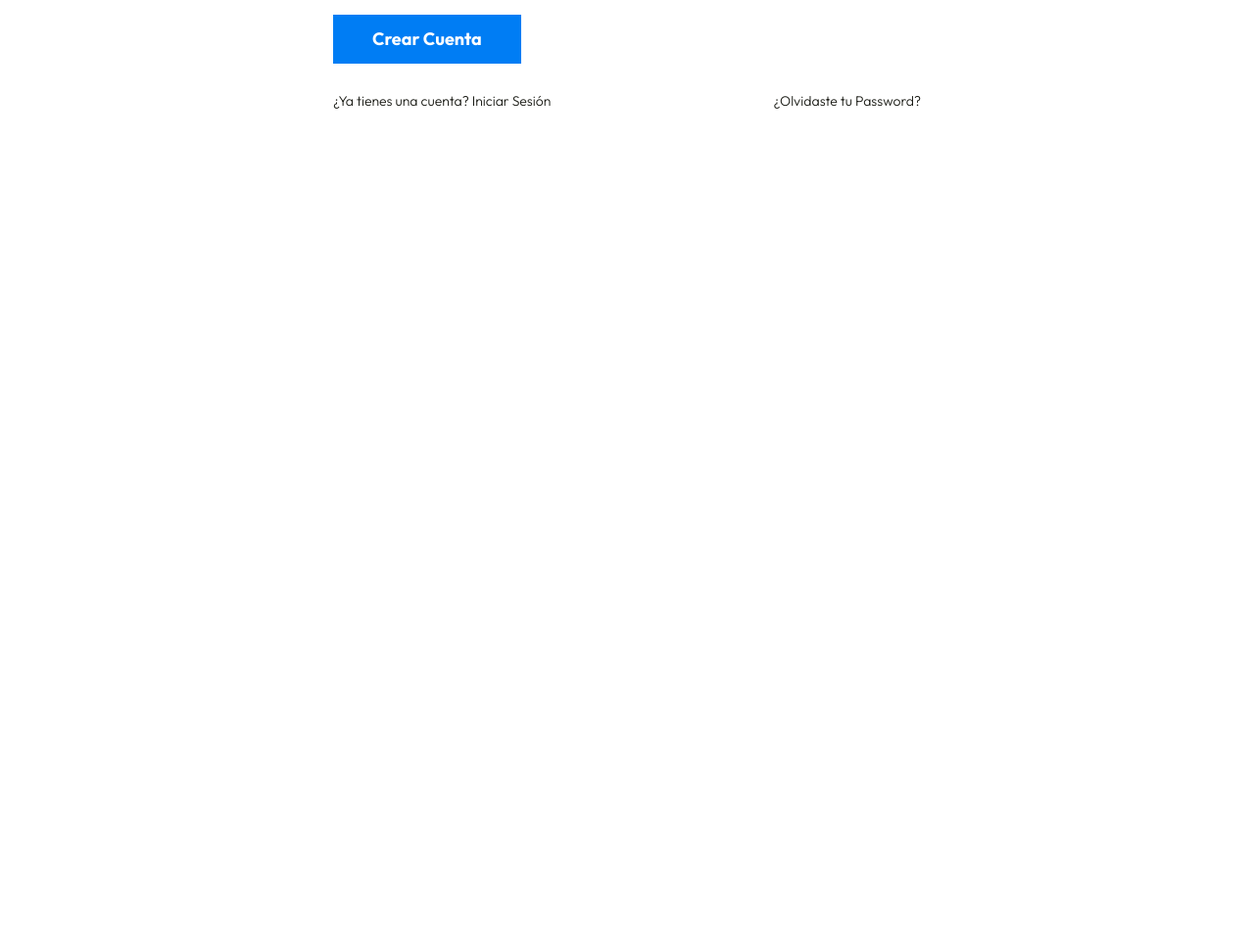
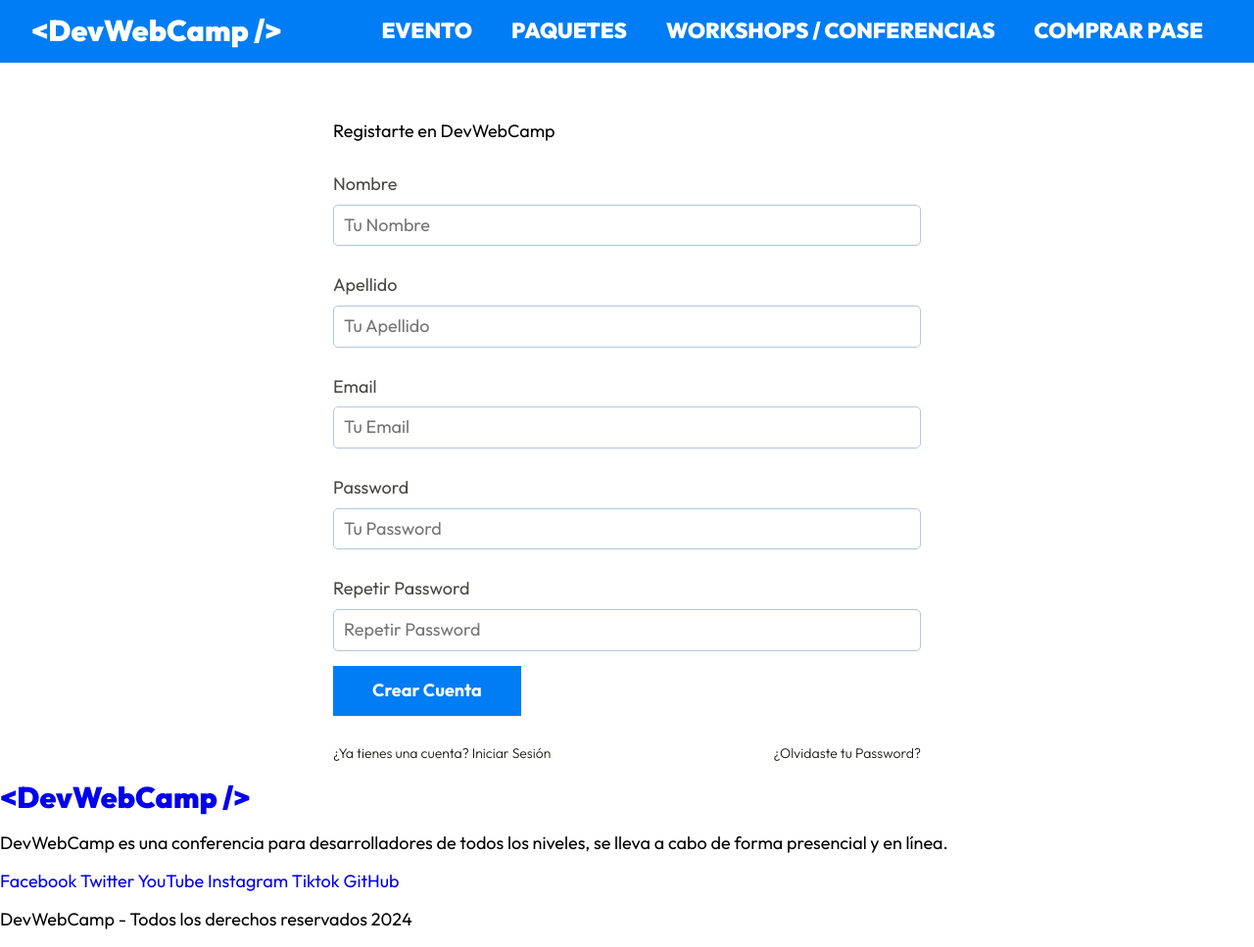
Before and after one commit to Johnsky-Games/DevWebCamp_inicio, a PHP site: template views/auth/registro.php in a window 1280 px wide. Shown: the part 601-1568 px from the top of the page at 98% size. Before the commit the page ends 712 px from the top, so only its background shows below. Run offline with PHP 8.4, Linux system fonts and the light colour scheme; the template is opened without the code that fills it, so the values that code supplies are empty; some libraries are stand-ins or nearby versions.

Commit message:
Creando header y footer

```diff
--- a/src/scss/base/_mixins.scss
+++ b/src/scss/base/_mixins.scss
@@ -51,7 +51,7 @@
 }
 
 @mixin contenedor {
-    width: min(95%, 120rem);
+    width: min(95%, 144rem);
     margin: 0 auto;
 }
 
@@ -68,6 +68,26 @@
 
 @mixin nombre-pagina {
     @include headings;
-    margin: 6rem 0  3rem 0;
+    margin: 6rem 0 3rem 0;
     text-align: center;
 }
+
+@mixin textoFluido($min, $max) {
+    font-size: clamp($min, -0.8rem + 10vw, $max); //$min es el tamaño mínimo de la fuente, $max es el tamaño máximo de la fuente -0.8rem es el tamaño mínimo de la fuente, 10vw es el tamaño máximo de la fuente, sirve para que el texto se ajuste al tamaño de la pantalla sin desbordarse
+}
+
+@mixin textoDegradado ($inciio, $final) {
+    background-image: linear-gradient(to right, $inciio, $final);
+    background-clip: text;
+    color: transparent;
+}
+
+@mixin logo () {
+    color: v.$blanco;
+    text-align: center;
+    margin-bottom: 2rem;
+    @include desktop {
+        text-align: left;
+        margin: 0;
+    }
+}
--- a/src/scss/ui/_index.scss
+++ b/src/scss/ui/_index.scss
@@ -1 +1,2 @@
 @forward 'formulario';
+@forward 'header';
--- /dev/null
+++ b/src/scss/ui/header/_barra.scss
@@ -0,0 +1,25 @@
+@use 'base/variables' as v;
+@use 'base/mixins' as m;
+
+.barra {
+    background-color: v.$azul;
+
+
+    &__contenido {
+        @include m.contenedor;
+        display: flex;
+        flex-direction: column;
+
+        @include m.desktop {
+            flex-direction: row;
+            justify-content: space-between;
+            align-items: center;
+        }
+    }
+
+    &__logo {
+        @include m.logo;
+        @include m.textoFluido(2rem, 3rem);
+
+    }
+}
--- /dev/null
+++ b/src/scss/ui/header/_header.scss
@@ -0,0 +1,83 @@
+@use 'base/variables' as v;
+@use 'base/mixins' as m;
+
+.header {
+    min-height: 60rem;
+    background-image: url('../img/grafico.svg'), url('../img/grafico.svg'), linear-gradient(to right, rgba(v.$negro, 1), rgba(v.$negro, 0.5)), image-set(url('../img/header.avif') 1x, url('../img/header.webp') 1x, url('../img/header.jpg') 1x);
+    background-repeat: no-repeat;
+    background-size: 400px, 400px, cover, cover;
+    background-position: top left, bottom right, center center, center center;
+
+    &__contenedor {
+        @include m.contenedor;
+    }
+
+    &__navegacion {
+        padding: 5rem 0;
+        display: flex;
+        justify-content: center;
+        gap: 2rem;
+
+        @include m.tablet {
+            justify-content: flex-end;
+        }
+
+    }
+
+    &__enlace {
+        color: v.$blanco;
+        font-size: 1.4rem;
+        text-transform: uppercase;
+        font-weight: v.$bold;
+
+        &:hover {
+            color: v.$azul;
+        }
+    }
+
+    &__contenido {
+        padding-top: 10rem;
+
+        @include m.tablet {
+            padding-top: 5rem;
+        }
+    }
+
+    &__logo {
+        @include m.textoFluido(2rem, 8rem);
+        @include m.textoDegradado (v.$azul, v.$secundario);
+        text-align: center;
+
+        @include m.tablet {
+            text-align: left;
+            display: inline-block;
+        }
+    }
+
+    &__texto {
+        font-size: 3rem;
+        font-weight: v.$bold;
+        color: v.$blanco;
+        margin: 2rem 0;
+        text-align: center;
+        text-transform: uppercase;
+
+        @include m.tablet {
+            text-align: left;
+        }
+
+        &__texto-modalidad {
+            font-size: 2rem;
+        }
+    }
+
+    &__boton {
+        @include m.boton(v.$azul, v.$blanco);
+        text-transform: uppercase;
+        margin: 2rem 0;
+
+        @include m.tablet {
+            width: auto;
+        }
+    }
+}
--- /dev/null
+++ b/src/scss/ui/header/_index.scss
@@ -0,0 +1,3 @@
+@forward 'header';
+@forward 'barra';
+@forward 'navegacion';
--- /dev/null
+++ b/src/scss/ui/header/_navegacion.scss
@@ -0,0 +1,23 @@
+@use 'base/variables' as v;
+@use 'base/mixins' as m;
+
+.navegacion {
+    display: flex;
+    flex-direction: column;
+    @include m.desktop {
+        flex-direction: row;
+    }
+
+    &__enlace {
+        color: v.$blanco;
+        font-size: 2.2rem;
+        padding: 2rem;
+        font-weight: v.$black;
+        text-transform: uppercase;
+        text-align: center;
+        &:hover {
+            background-color: v.$blanco;
+            color: v.$azul;
+        }
+    }
+}
--- a/views/templates/footer.php
+++ b/views/templates/footer.php
@@ -0,0 +1,39 @@
+<footer class="footer">
+    <div class = "footer__grid">
+        <div class="footer__contenido">
+            <a href="/">
+                <h3 class="footer__logo">
+                    &#60;DevWebCamp />
+                </h3>
+            </a>
+
+                <p class="footer__texto">DevWebCamp es una conferencia para desarrolladores de todos los niveles, se lleva a cabo de forma presencial y en línea.</p>
+
+            </a>
+        </div>
+    </div>
+
+    <nav class="menu-redes">
+        <a class="menu-redes__enlace" rel="noopener noreferrer" target="_blank" href="https://facebook.com/C%C3%B3digo-Con-Juan-103341632130628">
+            <span class="menu-redes__ocultar">Facebook</span>
+        </a>
+        <a class="menu-redes__enlace" rel="noopener noreferrer" target="_blank" href="https://twitter.com/codigoconjuan">
+            <span class="menu-redes__ocultar">Twitter</span>
+        </a>
+        <a class="menu-redes__enlace" rel="noopener noreferrer" target="_blank" href="https://youtube.com/codigoconjuan">
+            <span class="menu-redes__ocultar">YouTube</span>
+        </a>
+        <a class="menu-redes__enlace" rel="noopener noreferrer" target="_blank" href="https://instagram.com/codigoconjuan">
+            <span class="menu-redes__ocultar">Instagram</span>
+        </a>
+        <a class="menu-redes__enlace" rel="noopener noreferrer" target="_blank" href="https://tiktok.com/@codigoconjuan">
+            <span class="menu-redes__ocultar">Tiktok</span>
+        </a>
+        <a class="menu-redes__enlace" rel="noopener noreferrer" target="_blank" href="https://github.com/codigoconjuan">
+            <span class="menu-redes__ocultar">GitHub</span>
+        </a>
+    </nav>
+
+</footer>
+
+<p class="footer__copyright--regular">DevWebCamp <span>- Todos los derechos reservados <?php echo date('Y'); ?></span></p>
--- a/views/templates/header.php
+++ b/views/templates/header.php
@@ -0,0 +1,34 @@
+<header class="header">
+    <div class = "header__contenedor">
+        <nav class ="header__navegacion">
+            <a href="/registro" class="header__enlace">Registro</a>
+            <a href="/login" class="header__enlace">Iniciar Sesion</a>
+        </nav>
+
+        <div class="header__contenido">
+            <a href="/">
+                <h1 class="header__logo">
+                    &#60;DevWebCamp />
+                </h1>
+            </a>
+            <p class="header__texto">Octubre 5-6 - 2024</p>
+            <p class="header__texto header__texto--modalidad">En linea - Presencial</p>
+
+            <a href="/registro" class="header__boton">Comprar Pase</a>
+        </div>
+    </div>
+</header>
+
+<div class ="barra">
+    <div class ="barra__contenido">
+        <a href="/">
+            <h2 class="barra__logo"> &#60;DevWebCamp /></h2>
+        </a>
+        <nav class="navegacion">
+            <a href="/devwebcamp" class="navegacion__enlace">Evento</a>
+            <a href="/paquetes" class="navegacion__enlace">Paquetes</a>
+            <a href="/workshops-conferencias" class="navegacion__enlace">Workshops / Conferencias</a>
+            <a href="/registro" class="navegacion__enlace">Comprar Pase</a>
+        </nav>
+    </div>
+</div>
```
Also changed, not shown: public/build/css/app.css, 1 other file.
